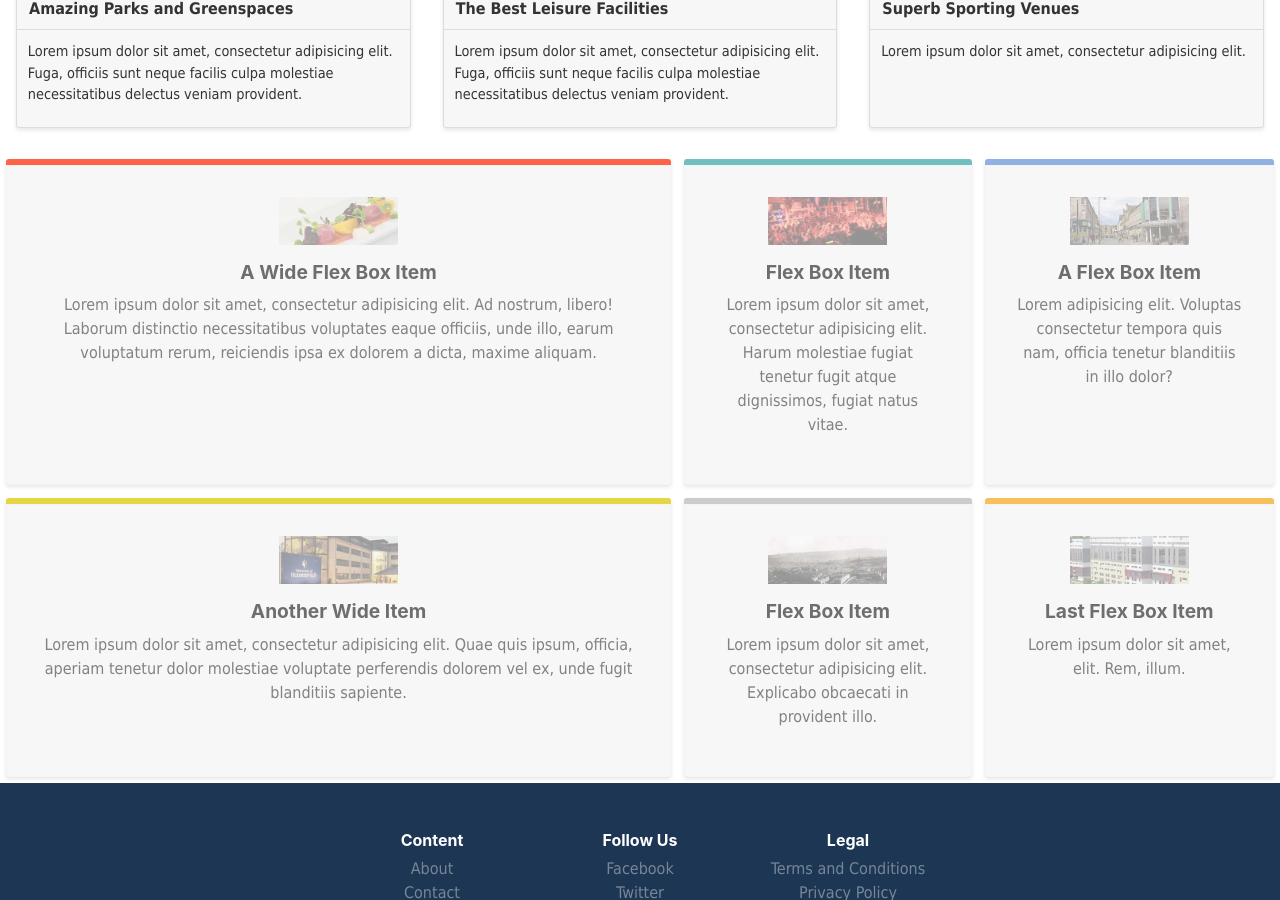
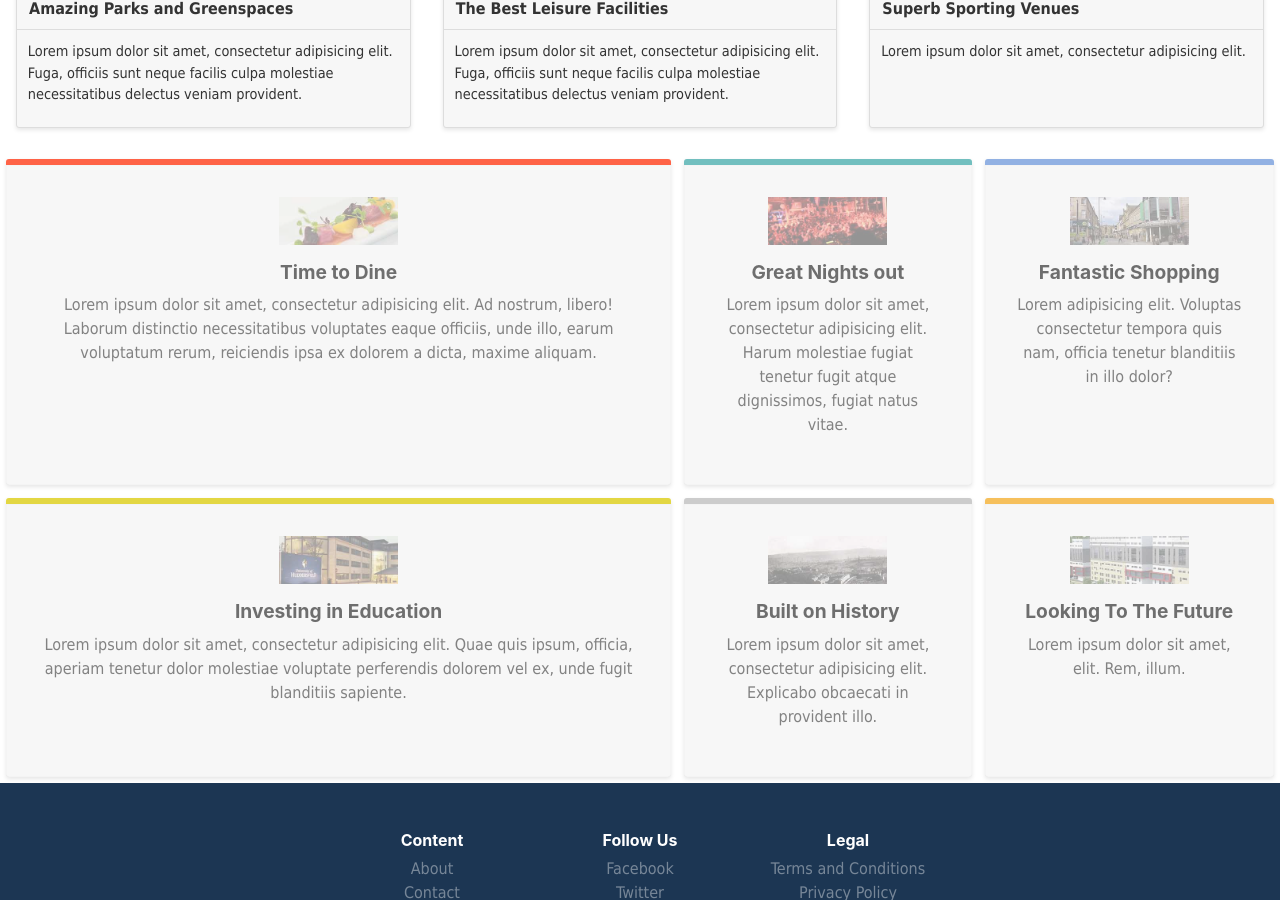
Before and after one commit to chipsandcurrysauce/chipsandcurrysauce.github.io, a Jekyll site: the page built from index.md, in a window 1280 px wide and 900 px high, scrolled down 633 px. Built offline with Jekyll 4.4.1, drawn with Linux system fonts in a browser that asks for light colours.

Commit message:
Udate flex titles

```diff
--- a/_includes/homepage/flexbox-grid.html
+++ b/_includes/homepage/flexbox-grid.html
@@ -1,32 +1,32 @@
 <div class="flex-boxes">
   <a href="javascript:void(0)" class="flex-box flex-box-big">
     <img src="{{ site.baseurl }}/images/flex/flex-dining.jpg" alt="">
-    <h1 class="flex-title">A Wide Flex Box Item</h1>
+    <h1 class="flex-title">Time to Dine</h1>
     <p>Lorem ipsum dolor sit amet, consectetur adipisicing elit. Ad nostrum, libero! Laborum distinctio necessitatibus voluptates eaque officiis, unde illo, earum voluptatum rerum, reiciendis ipsa ex dolorem a dicta, maxime aliquam.</p>
   </a>
   <a href="javascript:void(0)" class="flex-box">
     <img src="{{ site.baseurl }}/images/flex/flex-nightclub.jpg" alt="">
-    <h1 class="flex-title">Flex Box Item</h1>
+    <h1 class="flex-title">Great Nights out</h1>
     <p>Lorem ipsum dolor sit amet, consectetur adipisicing elit. Harum molestiae fugiat tenetur fugit atque dignissimos, fugiat natus vitae.</p>
   </a>
   <a href="javascript:void(0)" class="flex-box">
     <img src="{{ site.baseurl }}/images/flex/flex-shopping.jpg" alt="">
-    <h1 class="flex-title">A Flex Box Item</h1>
+    <h1 class="flex-title">Fantastic Shopping</h1>
     <p>Lorem adipisicing elit. Voluptas consectetur tempora quis nam, officia tenetur blanditiis in illo dolor?</p>
   </a>
   <a href="javascript:void(0)" class="flex-box flex-box-big">
     <img src="{{ site.baseurl }}/images/flex/flex-university.jpg" alt="">
-    <h1 class="flex-title">Another Wide Item</h1>
+    <h1 class="flex-title">Investing in Education</h1>
     <p>Lorem ipsum dolor sit amet, consectetur adipisicing elit. Quae quis ipsum, officia, aperiam tenetur dolor molestiae voluptate perferendis dolorem vel ex, unde fugit blanditiis sapiente.</p>
   </a>
   <a href="javascript:void(0)" class="flex-box">
     <img src="{{ site.baseurl }}/images/flex/flex-history.jpg" alt="">
-    <h1 class="flex-title">Flex Box Item</h1>
+    <h1 class="flex-title">Built on History</h1>
     <p>Lorem ipsum dolor sit amet, consectetur adipisicing elit. Explicabo obcaecati in provident illo.</p>
   </a>
   <a href="javascript:void(0)" class="flex-box">
     <img src="{{ site.baseurl }}/images/flex/flex-invest.jpg" alt="">
-    <h1 class="flex-title">Last Flex Box Item</h1>
+    <h1 class="flex-title">Looking To The Future</h1>
     <p>Lorem ipsum dolor sit amet, elit. Rem, illum.</p>
   </a>
 </div>
```
